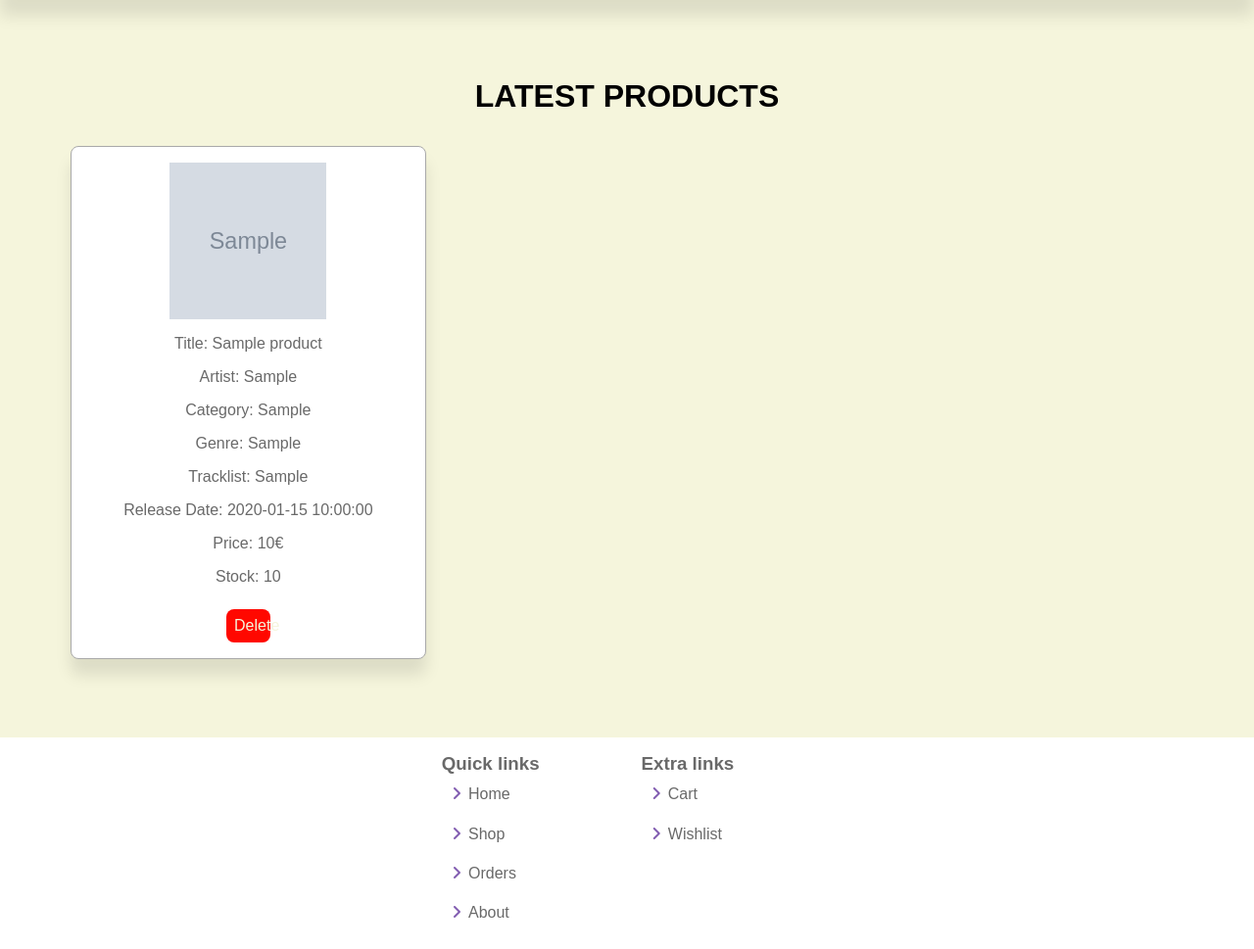
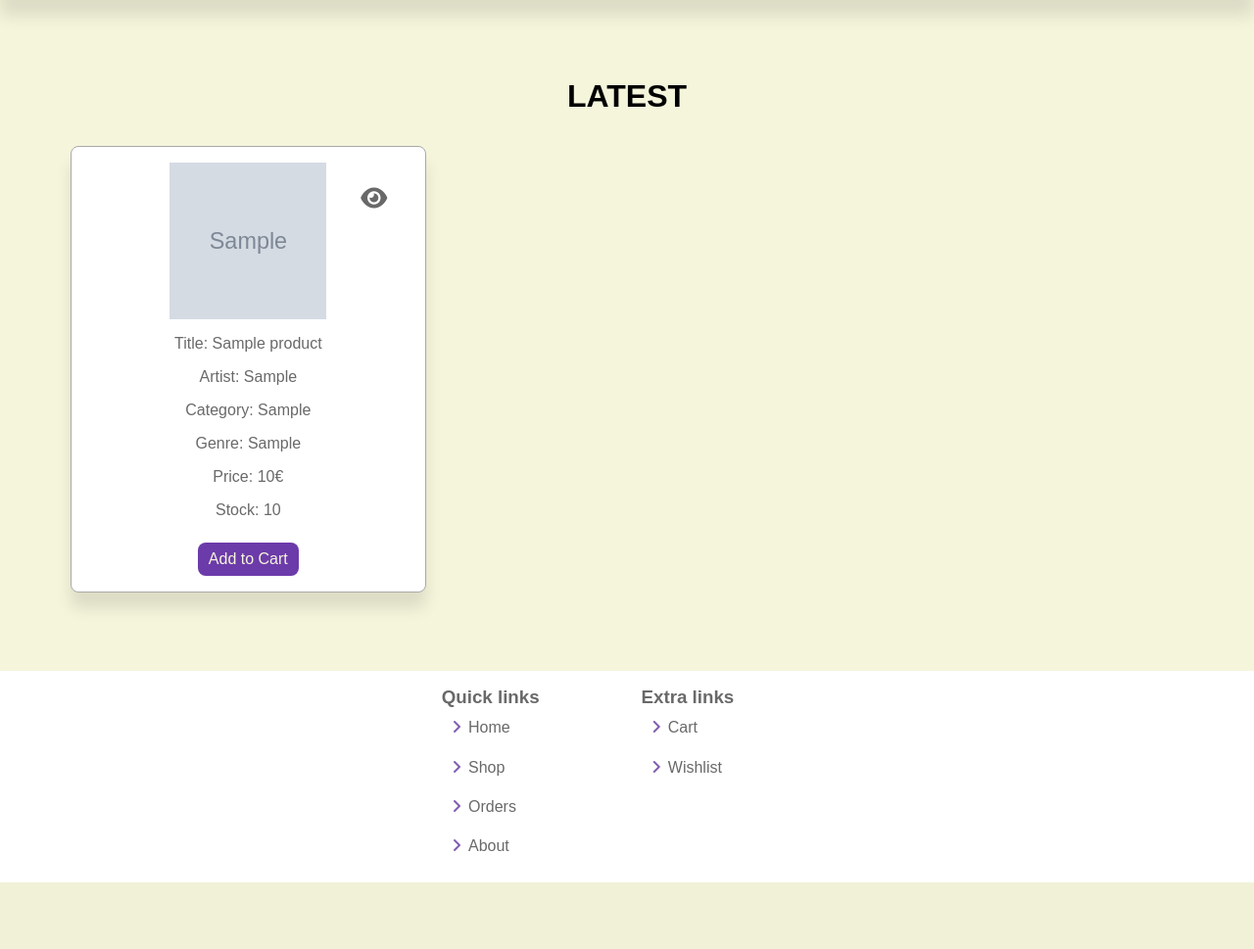
Before and after one commit to sabinaPetrisor/OnlineMusicStore, a PHP site: page /OnlineMusicStore/php/home-page.php in a window 1280 px wide. Shown: the part 60-1029 px from the top of the page at 98% size. After the commit the page ends 961 px from the top, so only its background shows below. Run offline with PHP 8.4, Linux system fonts and the light colour scheme; tables that the repository leaves empty or names only in its code hold one stand-in row (values such as "Sample post"); grey boxes marked "Sample" are stand-in pictures.

Commit message:
update-27.12-4

```diff
--- a/css/styles.css
+++ b/css/styles.css
@@ -345,6 +345,7 @@ label.error, .form-container label{
   justify-content: center;
   align-items: center;
   flex-direction: column;
+  position: relative;
 }
 
 .box-container h2{
@@ -395,11 +396,13 @@ label.error, .form-container label{
   display: flex;
   justify-content: center;
   align-items: center;
+  flex-direction: column;
 }
 
 .buttons > *{
   margin-left: 0.2rem;
   margin-right: 0.2rem;
+  width: 100%;
 }
 
 .show-products .box-container .box-subcontainer img, .latest-products .box-container .box-subcontainer img{
@@ -432,6 +435,24 @@ label.error, .form-container label{
   border: 0.1rem solid darkgrey;
   border-radius: 0.5rem;
   color: dimgray;
+}
+
+.latest-products .box-container .box-subcontainer .fas.fa-eye{
+  position: absolute;
+  color: dimgray;
+  border-radius: 0.5rem;
+  height: 4.5rem;
+  width: 4.5rem;
+  top: 1rem;
+  right: 1rem;
+  line-height: 4.5rem;
+  /*top: 15rem;
+  left: 9rem;*/
+  font-size: 1.5rem;
+}
+
+.latest-products .box-container .box-subcontainer .fas.fa-eye:hover{
+  color: rgb(130, 93, 177);
 }
 
 /*media -> responsiveness*/
--- a/php/home-page.php
+++ b/php/home-page.php
@@ -26,7 +26,7 @@
     ?>
     <script type="text/javascript" src="../javascript/dropdown-menu.js"></script>
     <section class="latest-products">
-        <h1 class="title">Latest products</h1>
+        <h1 class="title">Latest</h1>
         <div class="box-container">
             <?php
                 $select = "SELECT * FROM products ORDER BY id DESC LIMIT 5";
@@ -37,13 +37,12 @@
                     while($product = mysqli_fetch_assoc($res)) {
             ?>
             <div class="box-subcontainer">
+                <a href="#" class="fas fa-eye"></a>
                 <img src="../covers/<?php echo $product['cover']; ?>" alt="">
                 <p>Title: <?php echo $product['title']; ?><p>
                 <p>Artist: <?php echo $product['artist']; ?><p>
                 <p>Category: <?php echo $product['category']; ?><p>
                 <p>Genre: <?php echo $product['genre_list']; ?><p>
-                <p>Tracklist: <?php echo $product['tracklist']; ?><p>
-                <p>Release Date: <?php echo $product['release_date']; ?><p>
                 <p>Price: <?php echo $product['price']; ?>€<p>
                 <p>Stock: <?php echo $product['stock']; ?><p>
                 <div class="buttons">
@@ -53,7 +52,7 @@
                         }
                     ?>
                     <!--<a href="http://localhost/OnlineMusicStore/php/admin-update-product.php?update=<?php echo $product['id']; ?>" class="btn">Update</a>-->
-                    <a href="http://localhost/OnlineMusicStore/php/admin-products.php?delete=<?php echo $product['id']; ?>" class="delete-btn" onclick="return confirm('Delete this product?');">Delete</a>
+                    <a href="http://localhost/OnlineMusicStore/php/admin-products.php?delete=<?php echo $product['id']; ?>" class="btn">Add to Cart</a>
                 </div>
             </div>
             <?php
```
